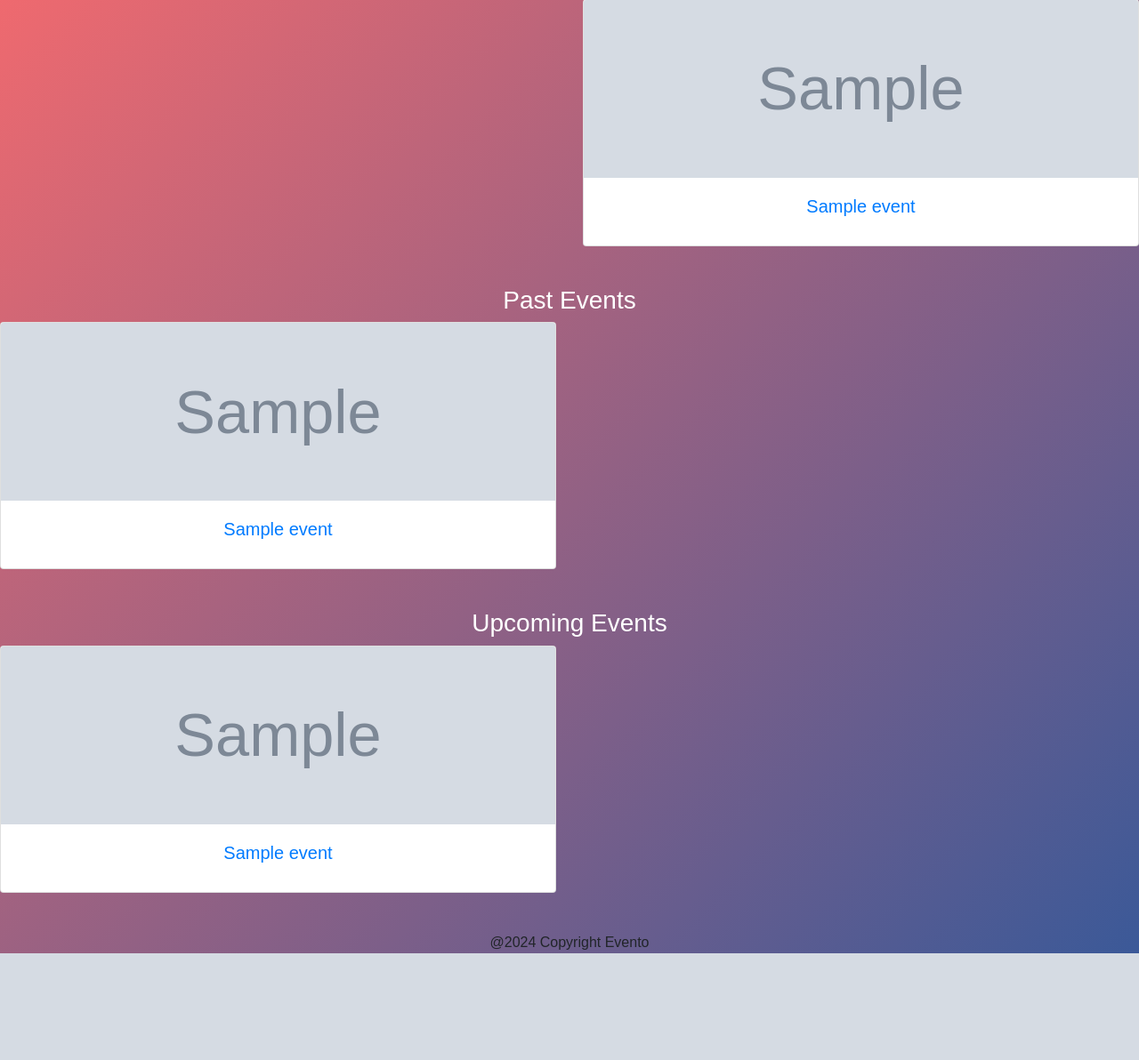
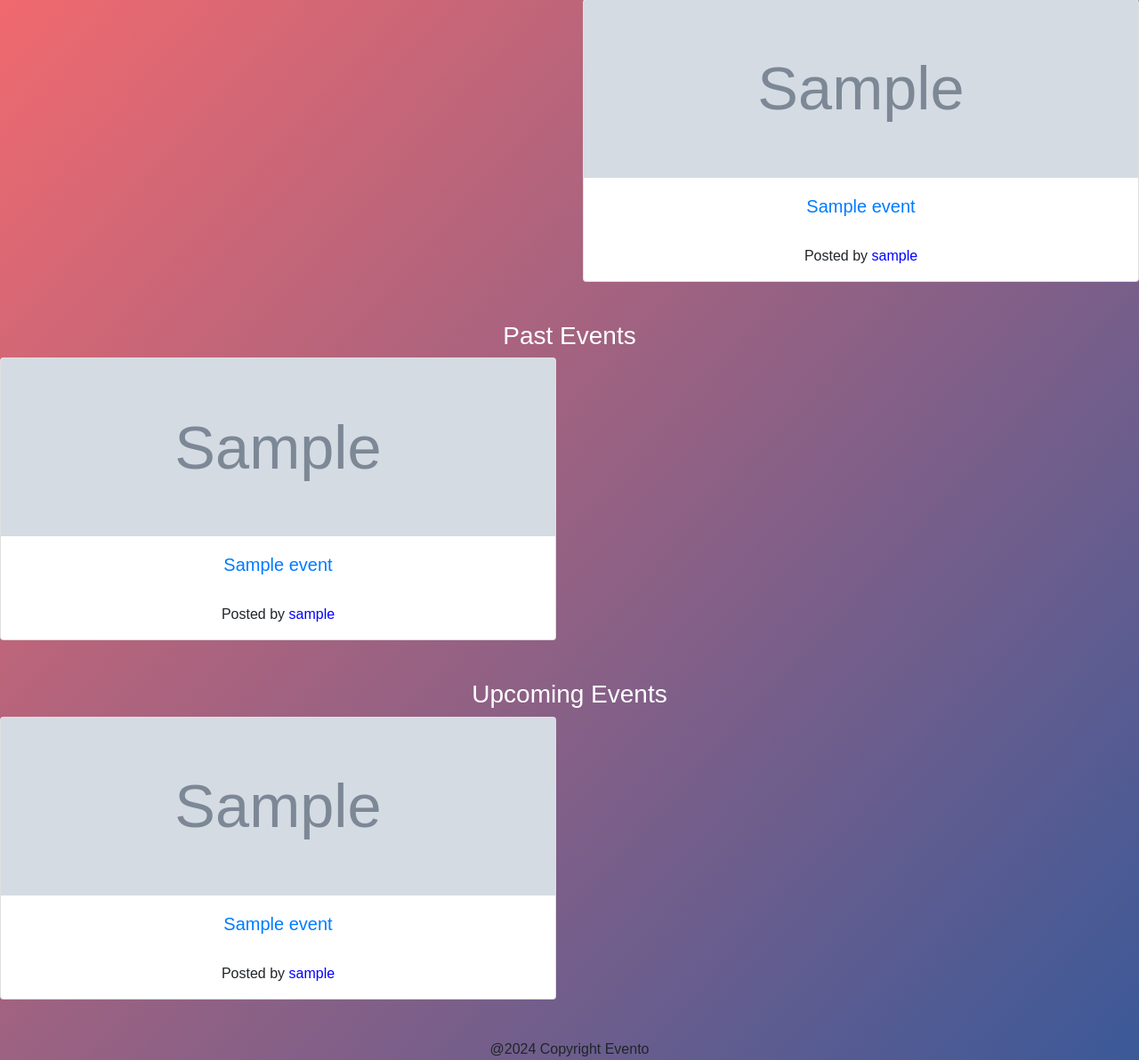
Before and after one commit to BibekRai44/Evento, a Flask app: template templates/home.html in a window 1280 px wide. Shown: the part 215-1407 px from the top of the page at 89% size. Before the commit the page ends 1287 px from the top, so only its background shows below. Run offline with Flask 2, Linux system fonts and the light colour scheme; the template is opened without the code that fills it: most values are stand-ins (such as "Sample title", 1, 10 or a date in 2020); grey boxes marked "Sample" are stand-in pictures; some libraries are stand-ins or nearby versions.

Commit message:
made posted by paragraph

```diff
--- a/templates/dashboard.html
+++ b/templates/dashboard.html
@@ -121,6 +121,7 @@
                             <div class="card-body">
                                 <h5 class="card-title"><a href="{{ url_for('event_details', event_id=event.id) }}">{{ event.eventname }}</a></h5>
                             </div>
+                            <p>Posted by <span style="color: blue;">{{ event.user.username }}</span></p>
                         </div>
                     </div>
                     {% endfor %}
@@ -139,6 +140,7 @@
                         <div class="card-body">
                             <h5 class="card-title"><a href="{{ url_for('event_details', event_id=event.id) }}">{{ event.eventname }}</a></h5>
                         </div>
+                        <p>Posted by <span style="color: blue;">{{ event.user.username }}</span></p>
                     </div>
                 </div>
                 {% endfor %}
@@ -157,6 +159,7 @@
                         <div class="card-body">
                             <h5 class="card-title"><a href="{{ url_for('event_details', event_id=event.id) }}">{{ event.eventname }}</a></h5>
                         </div>
+                        <p>Posted by <span style="color: blue;">{{ event.user.username }}</span></p>
                     </div>
                 </div>
                 {% endfor %}
--- a/templates/event_details.html
+++ b/templates/event_details.html
@@ -126,7 +126,7 @@
                         {% else %}
                         <p>No image available</p>
                         {% endif %}
-                        <br>
+                        <p style="text-align: center;">Posted by <span style="color: blue;">{{ event.user.username }}</span></p>
                         <p><strong>Duration:</strong> {{ event.duration }}</p>
                         <p><strong>Date:</strong> {{ event.date }}</p>
                         <p><strong>Location:</strong> {{ event.location }}</p>
--- a/templates/home.html
+++ b/templates/home.html
@@ -123,6 +123,7 @@
                         <div class="card-body">
                             <h5 class="card-title"><a href="{{ url_for('event_details', event_id=event.id) }}">{{ event.eventname }}</a></h5>
                         </div>
+                        <p>Posted by <span style="color: blue;">{{ event.user.username }}</span></p>
                     </div>
                 </div>
                 {% endfor %}
@@ -141,6 +142,7 @@
                     <div class="card-body">
                         <h5 class="card-title"><a href="{{ url_for('event_details', event_id=event.id) }}">{{ event.eventname }}</a></h5>
                     </div>
+                    <p>Posted by <span style="color: blue;">{{ event.user.username }}</span></p>
                 </div>
             </div>
             {% endfor %}
@@ -159,6 +161,7 @@
                     <div class="card-body">
                         <h5 class="card-title"><a href="{{ url_for('event_details', event_id=event.id) }}">{{ event.eventname }}</a></h5>
                     </div>
+                    <p>Posted by <span style="color: blue;">{{ event.user.username }}</span></p>
                 </div>
             </div>
             {% endfor %}
```
